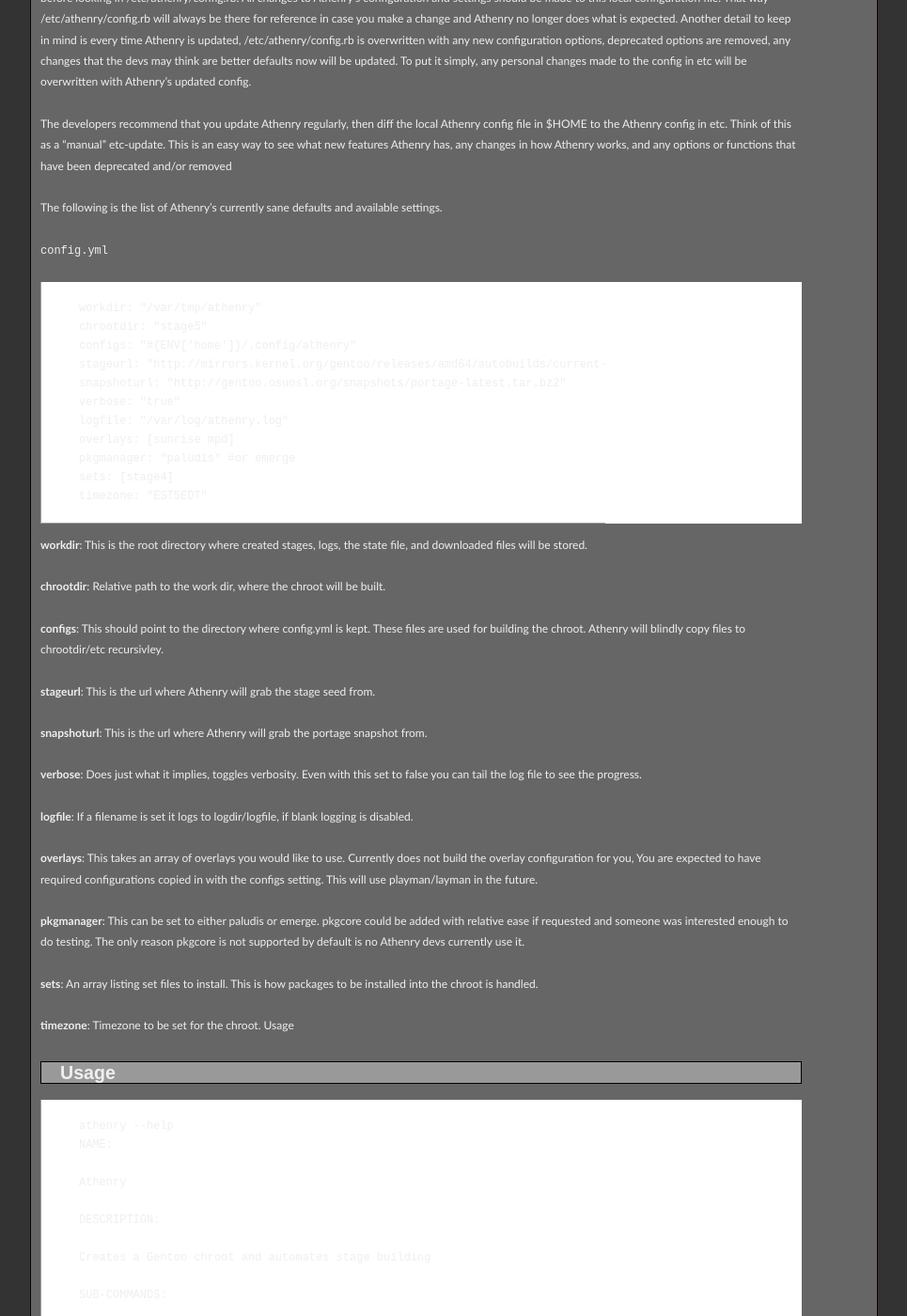
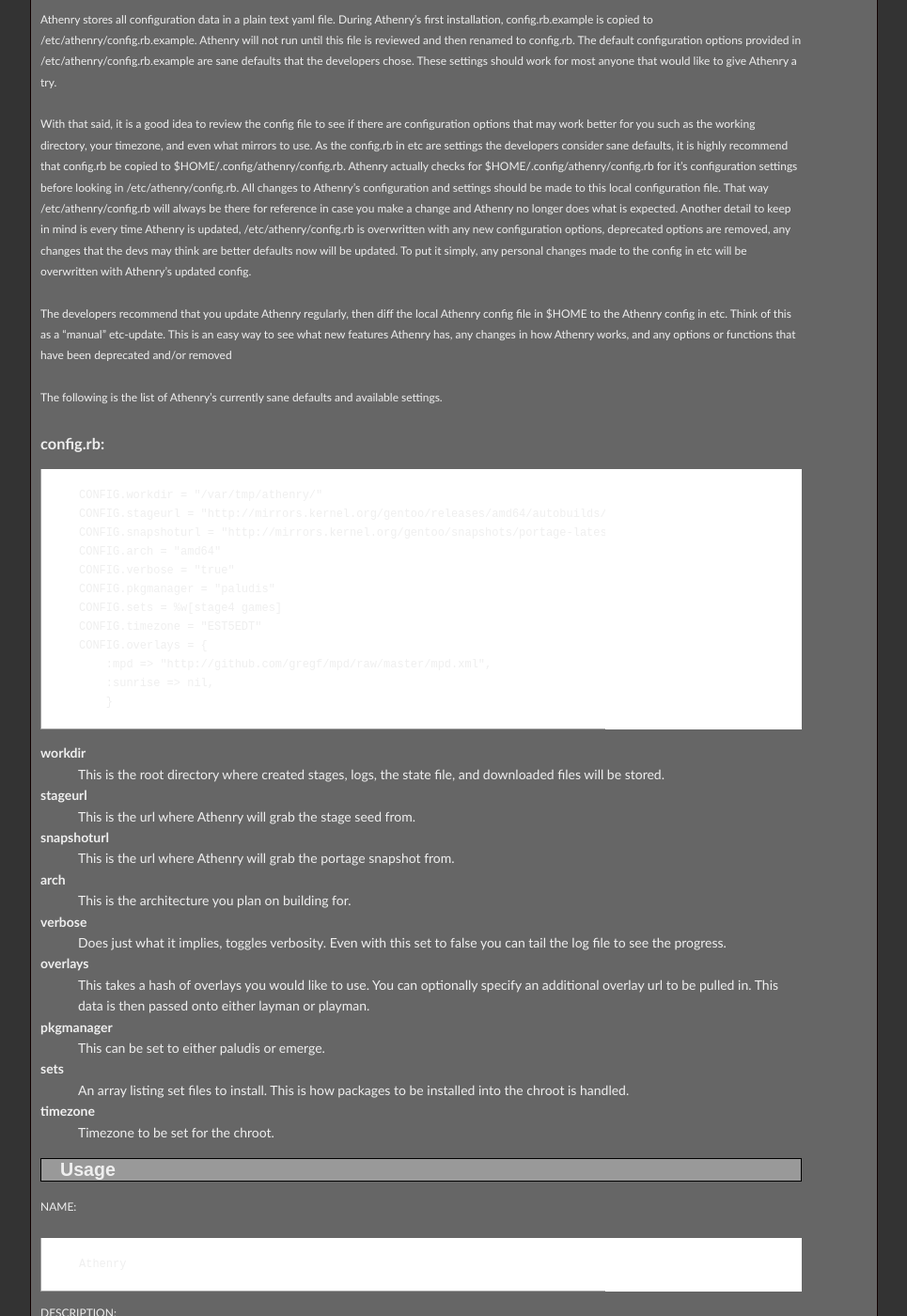
Before and after one commit to GunioRobot/athenry, a Jekyll site: the page built from docs/quickstart/index.markdown, in a window 1280 px wide and 1400 px high, scrolled down 955 px. Shown: the whole window at 94% size, without its empty margins (158-1123 px from the left). Built offline with Jekyll 4.4.1, drawn with Linux system fonts in a browser that asks for light colours; Markdown is read by kramdown in place of the engine named in the settings; some of the changed text lies outside the part shown.

Commit message:
update quickstart, used &copy in footer
Signed-off-by: Greg Fitzgerald <netzdamon@gmail.com>

```diff
--- a/_includes/footer.html
+++ b/_includes/footer.html
@@ -1,3 +1,3 @@
 <p>
-Athenry © 2009 by <a href="mailto:netzdamon@gmail.com">Greg Fitzgerald</a>. Licensed under the MIT license.
+Athenry &copy 2009 by <a href="mailto:netzdamon@gmail.com">Greg Fitzgerald</a>. Licensed under the MIT license.
 </p>
--- a/docs/quickstart/index.markdown
+++ b/docs/quickstart/index.markdown
@@ -65,75 +74,79 @@ deprecated and/or removed
 The following is the list of Athenry's currently sane defaults and available
 settings.
 
-`config.yml`
+###config.rb:
 
-    workdir: "/var/tmp/athenry"
-    chrootdir: "stage5"
-    configs: "#{ENV['home']}/.config/athenry"
-    stageurl: "http://mirrors.kernel.org/gentoo/releases/amd64/autobuilds/current-stage3/stage3-amd64-20091029.tar.bz2"
-    snapshoturl: "http://gentoo.osuosl.org/snapshots/portage-latest.tar.bz2"
-    verbose: "true"
-    logfile: "/var/log/athenry.log"
-    overlays: [sunrise mpd]
-    pkgmanager: "paludis" #or emerge
-    sets: [stage4]
-    timezone: "EST5EDT"
+    CONFIG.workdir = "/var/tmp/athenry/"
+    CONFIG.stageurl = "http://mirrors.kernel.org/gentoo/releases/amd64/autobuilds/current-stage3/stage3-amd64-20091112.tar.bz2"
+    CONFIG.snapshoturl = "http://mirrors.kernel.org/gentoo/snapshots/portage-latest.tar.bz2"
+    CONFIG.arch = "amd64"
+    CONFIG.verbose = "true"
+    CONFIG.pkgmanager = "paludis"
+    CONFIG.sets = %w[stage4 games]
+    CONFIG.timezone = "EST5EDT"
+    CONFIG.overlays = {
+        :mpd => "http://github.com/gregf/mpd/raw/master/mpd.xml",
+        :sunrise => nil,
+        }
 
-**workdir**: This is the root directory where created stages, logs, the state file, and downloaded files will be stored.
+**workdir**
+: This is the root directory where created stages, logs, the state file, and downloaded files will be stored.
 
-**chrootdir**: Relative path to the work dir, where the chroot will be built.
+**stageurl**
+: This is the url where Athenry will grab the stage seed from.
 
-**configs**: This should point to the directory where config.yml is kept. These
-files are used for building the chroot. Athenry will blindly copy files to
-chrootdir/etc recursivley.
+**snapshoturl**
+: This is the url where Athenry will grab the portage snapshot from.
 
-**stageurl**: This is the url where Athenry will grab the stage seed from.
+**arch**
+: This is the architecture you plan on building for.
 
-**snapshoturl**: This is the url where Athenry will grab the portage snapshot from.
-
-**verbose**: Does just what it implies, toggles verbosity. Even with this set to
+**verbose**
+: Does just what it implies, toggles verbosity. Even with this set to
 false you can tail the log file to see the progress.
 
-**logfile**: If a filename is set it logs to logdir/logfile, if blank logging is
-disabled.
+**overlays**
+: This takes a hash of overlays you would like to use. You can optionally
+specify an additional overlay url to be pulled in. This data is then passed onto either
+layman or playman.
 
-**overlays**: This takes an array of overlays you would like to use. Currently
-does not build the overlay configuration for you, You are expected to have
-required configurations copied in with the configs setting. This will use
-playman/layman in the future.
+**pkgmanager**
+: This can be set to either paludis or emerge.
 
-**pkgmanager**: This can be set to either paludis or emerge. pkgcore could be
-added with relative ease if requested and someone was interested enough to do
-testing. The only reason pkgcore is not supported by default is no Athenry devs
-currently use it.
-
-**sets**: An array listing set files to install. This is how packages to be
+**sets**
+: An array listing set files to install. This is how packages to be
 installed into the chroot is handled.
 
-**timezone**: Timezone to be set for the chroot.  Usage
+**timezone**
+: Timezone to be set for the chroot.
 
 Usage
 -----
 
-    athenry --help
-    NAME:
+  NAME:
 
     Athenry
 
-    DESCRIPTION:
+  DESCRIPTION:
 
     Creates a Gentoo chroot and automates stage building
 
-    SUB-COMMANDS:
+  COMMANDS:
 
-    help                 Display help documentation for <sub_command>
-    build                Starts the build process
-    resume               Resume from last successful state
-    shell                Run Athenry commands directly through an irb like shell
+    build                Executes a single command on the giving chroot [command]
+    clean                Cleans up our mess [options]
+    freshen              Updates an existing chroot
+    help                 Display global or [command] help documentation.
+    rescue               Chroot into your stage to perform commands manually
+    resume               Resume from last state
     setup                Fetches files and creates necessary directories
-    clean                Cleans up Athenry's mess
+    shell                Run athenry commands directly through irb like shell
+    target               Starts building a target stage
 
-    GLOBAL OPTIONS:
+  GLOBAL OPTIONS:
+
+    -c, --config FILE
+        Load config data for your commands to use
 
     -h, --help
         Display help documentation
@@ -142,30 +155,113 @@ Usage
         Display version information
 
     -t, --trace
-        Display a backtrace when an error occurs
+        Display backtrace when an error occurs
 
-Currently the workflow would be to run commands in the following order.
+  AUTHOR:
+
+    Greg Fitzgerald <netzdamon@gmail.com>
+
+
+Commands
+--------
+
+###setup:
+________
+
+The setup command does a number of things for you. It fetches your stage file
+and a portage snapshot. It checks the md5sums those files. It also creates the
+necessary directory structure for Athenry to properly operate.
 
     $ athenry setup
-    $ athenry build
 
-If there is a failure or have the need to stop and come back later run
+###build:
+_________
 
-    $ athenry resume
+The build command is used for issuing single commands to the build process. For example:
+
+    $ athenry build install_pkgmgr
+
+All commands run from build are performed inside the chroot. Here is a list of commands you can run.
+
+**sync**
+: Syncs the portage tree.
+
+**install_pkgmgr**
+: Installs the package manager you have set.
+
+**update_everything**
+: Updates all packages in your chroot.
+
+**etc_update**
+: Updates out of date configuration files in your chroot.
+
+**install_overlays**
+: Installs overlays you have specified in config.rb
+
+**install_sets**
+: Installs the sets you have specified in config.rb
+
+**rebuild**
+: Rebuilds packages with broken linkage, also runs python-updater.
+
+###target:
+
+The target command is used to build an entire stage file in one swoop. It runs setup if it has not already been run. It will then go through all the necessary build steps in the correct order to build your stage.
+
+    $ athenry target stage3
+
+**stage3**
+: Builds a stage3
+
+**custom**
+: Builds a custom stage using sets and overlays.
+
+Currently stage3 and custom are the only stages supported. If you plan to
+install sets you will want to use the custom target.
+
+###rescue:
+__________
+
+Rescue is for when something goes wrong, and it will. Athenry tries to build
+your stage in a way that won't cause you headaches. That being said there is
+always problems that can a cure. Since we do not support building for a stage1
+yet, nor will we require you to, we offer the rescue command. This simply
+chroots into your working chroot and allows you to fix any blockages or other
+issues that may have happened. You can thing resume from where you left off.
+
+    $ athenry rescue
+
+###resume:
+__________
 
 This should pick up where Athenry left off. Currently there is a small
 limitation on resume support. If Athenry is stopped at the last step of setup
 Athenry will not know to start running build. This will be resolved in a future
 release.
 
-    $ athenry clean
+    $ athenry resume
+
+###freshen:
+___________
+
+Freshen will take your existing chroots and update them.
+
+    $ athenry freshen <chroot>
+
+###clean:
+_________
 
 Currently only performs an unmount of /dev, /proc, and /sys. It is fairly
 useless in it's current state.
 
+    $ athenry clean
+
+###shell:
+_________
+
     $ athenry shell
 
-Is one of athenry's most powerful features. This will allow you to run each
+Is one of Athenry's most powerful features. This will allow you to run each
 step of building a stage from an irb like shell. This makes going back and
 copying newer configs or debugging an issue painless.
 
@@ -176,35 +272,46 @@ copying newer configs or debugging an issue painless.
     help
     Athenry Shell Help:
     ===================
-    help - displays this
-    quit - quits
+    * help
+    * quit
 
     Setup:
     ---------------
-    fetch
-    extract
-    snapshot
-    generate_bashscripts
-    copy_scripts
-    copy_configs
+    * generate_bashscripts
+    * stage
+    * snapshot
+    * copy_configs
+    * copy_scripts
+
 
     Build:
     ---------------
-    mount
-    chroot
+    * install_overlays
+    * etc_update
+    * target
+    * rebuild
+    * update_everything
+    * sync
+    * install_sets
+    * install_pkgmgr
 
-    Resume:
+    Target:
     ---------------
-    continue
+    * stage3
+    * custom
+
+    Freshen:
+    ---------------
+    * update
 
     Clean:
     ---------------
-    umount
+    * unmount
     >>
 
 Notes
 -----
 
-Please refer to {file:about} for more information on Athenry. It is still in
+Please refer to [about](http://gregf.github.com/athenry/about/) for more information on Athenry. It is still in
 the very early stages of development and should not be relied upon for
 production use.
```
Also changed, not shown: other parts of docs/quickstart/index.markdown (+9 -0 lines), _config.yml (line endings or trailing spaces).
